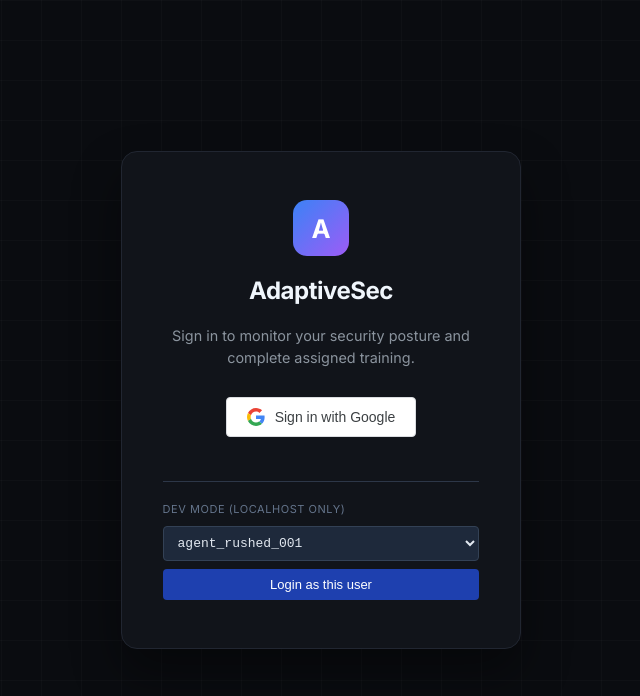
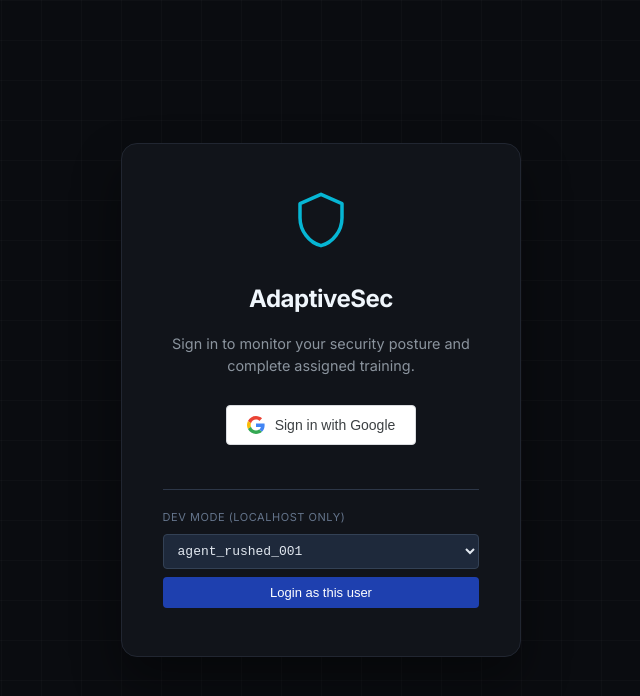
Before and after one commit to ForhaadM/AdaptiveSec, a React app in the folder frontend/: page / in a window 1280 px wide. Shown: the top 696 px of the page, without its empty margins (319-959 px from the left). Built offline with nearby package versions, Linux system fonts and the light colour scheme; the HTML template or start-up script is replaced by a standard one.

Commit message:
added 15 personas and added logo to login

```diff
--- a/frontend/src/LoginPage.jsx
+++ b/frontend/src/LoginPage.jsx
@@ -85,8 +85,17 @@
     return (
         <div className="login-page">
             <div className="login-card">
-        <div className="login-logo">
-          <span className="login-logo-letter">A</span>
+                <div className="login-logo" style={{
+                    display: 'flex',
+                    alignItems: 'center',
+                    justifyContent: 'center',
+                    background: 'transparent',
+                    boxShadow: 'none',
+                    marginBottom: '16px',
+                }}>
+                    <svg width="64" height="64" viewBox="0 0 24 24" fill="none" stroke="#06B6D4" strokeWidth="1.5" strokeLinecap="round" strokeLinejoin="round">
+                        <path d="M12 1L3 5v6c0 5.55 3.84 10.74 9 12 5.16-1.26 9-6.45 9-12V5l-9-4z" />
+                    </svg>
                 </div>
                 <h1 className="login-title">AdaptiveSec</h1>
                 <p className="login-subtitle">
```
Also changed, not shown: frontend/public/icon128.png (added). Lines whose indentation alone changed are shown as unchanged.
